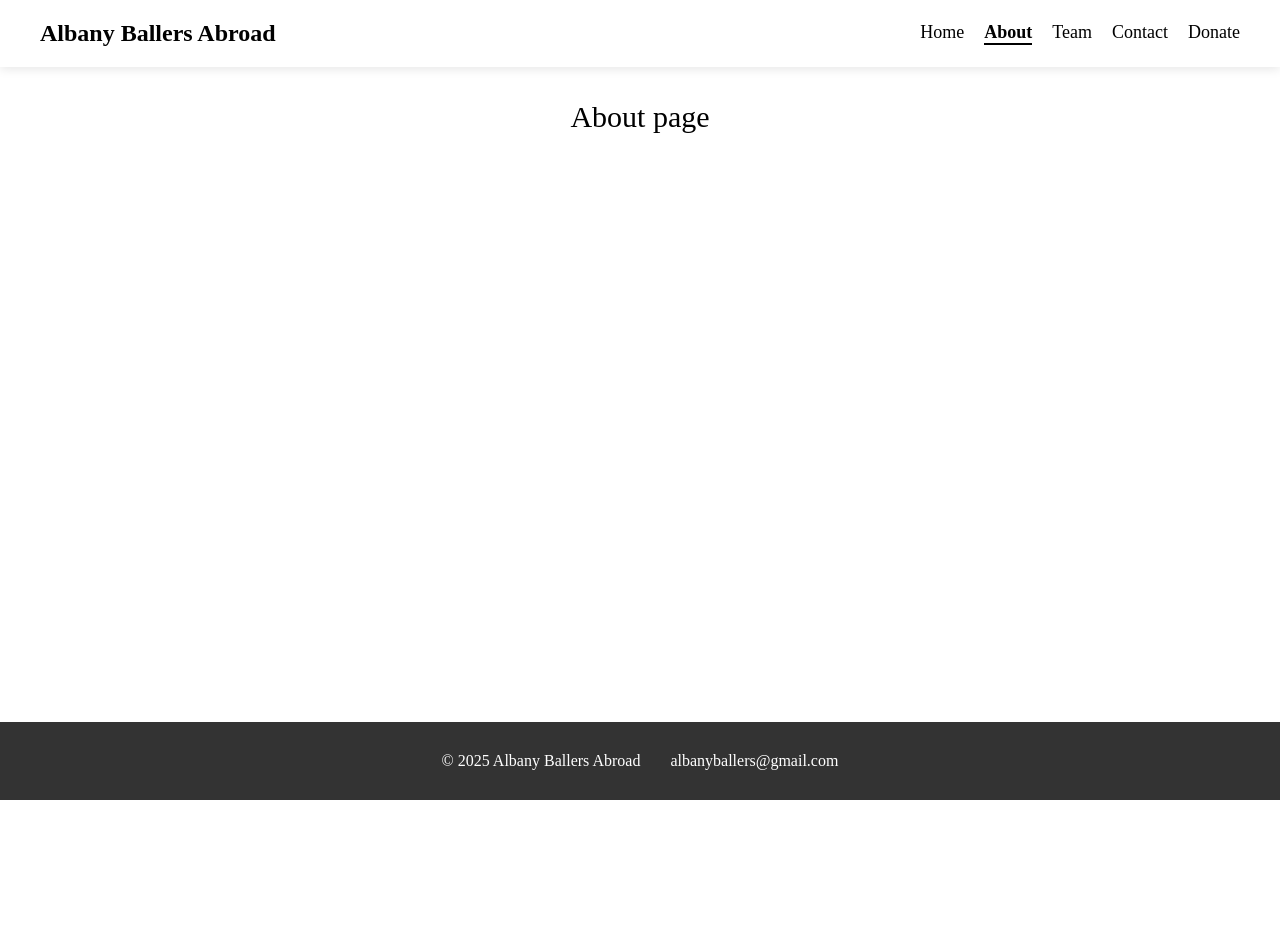
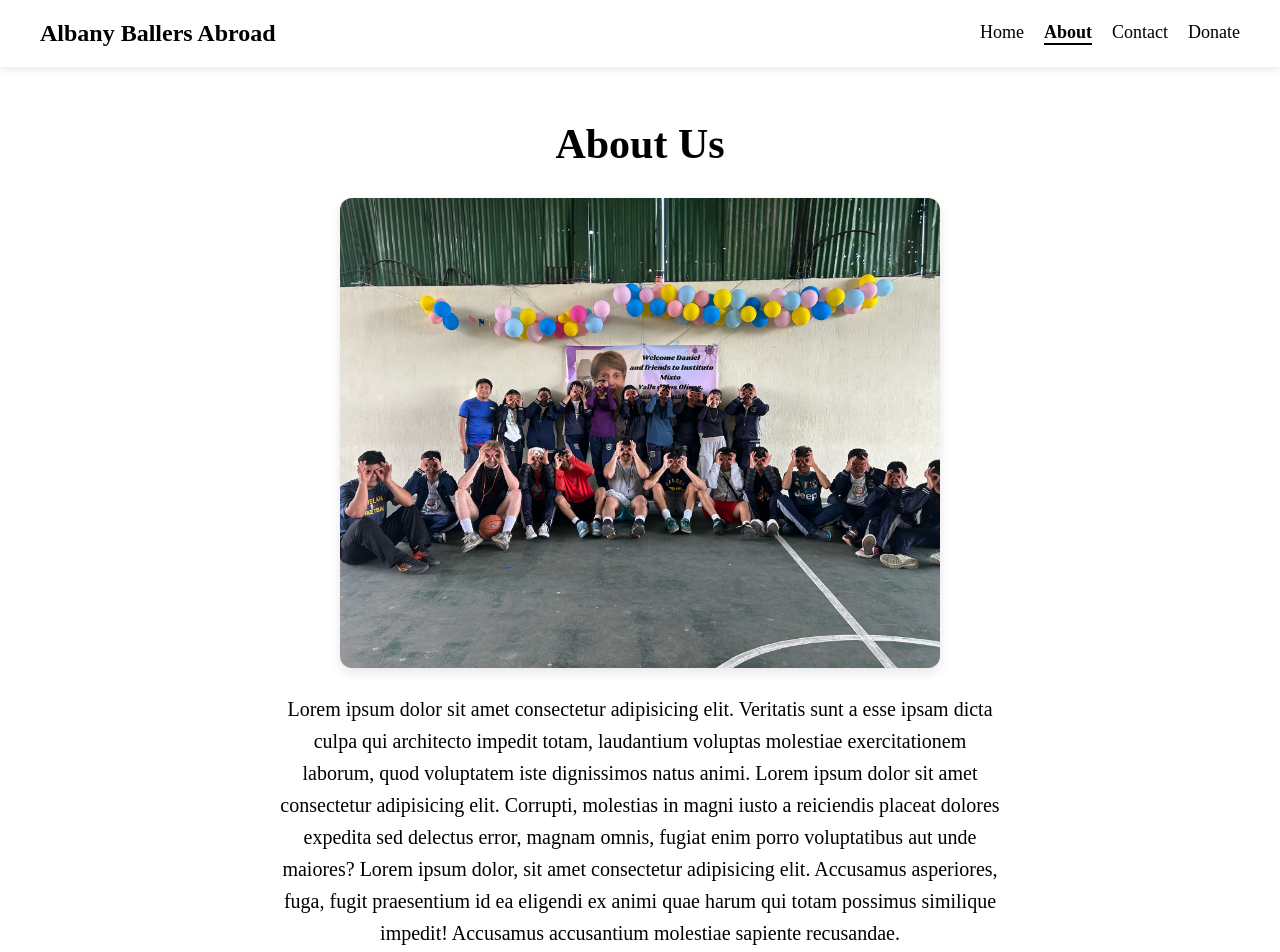
Before and after one commit to AltayHodo/albany-ballers-abroad, a React (Vite) app: page /about in a window 1280 px wide. Shown: the top 952 px of the page. Before the commit the page ends 800 px from the top, so only its background shows below. Built offline with nearby package versions, Linux system fonts and the light colour scheme.

Commit message:
Update about page, merge with team page

```diff
--- a/src/components/Navbar.jsx
+++ b/src/components/Navbar.jsx
@@ -9,7 +9,6 @@ export default function Navbar() {
       <div className={styles.navLinks}>
         <NavLink to="/" className={({ isActive }) => isActive ? styles.activeLink : ""}>Home</NavLink>
         <NavLink to="/about" className={({ isActive }) => isActive ? styles.activeLink : ""}>About</NavLink>
-        <NavLink to="/team" className={({ isActive }) => isActive ? styles.activeLink : ""}>Team</NavLink>
         <NavLink to="/contact" className={({ isActive }) => isActive ? styles.activeLink : ""}>Contact</NavLink>
         <NavLink to="/donate" className={({ isActive }) => isActive ? styles.activeLink : ""}>Donate</NavLink>
       </div>
--- a/src/pages/About.jsx
+++ b/src/pages/About.jsx
@@ -1,5 +1,17 @@
 import styles from '../styles/About.module.css';
+import Team from './Team';
 
 export default function About() {
-  return <div className={styles.about}>About page</div>;
+  return (
+    <>
+    <div className={styles.aboutContainer}>
+      <h2 className={styles.title}>About Us</h2>
+      <img src="/image-6.webp" alt="group photo" loading="lazy" />
+      <p className={styles.description}>
+        Lorem ipsum dolor sit amet consectetur adipisicing elit. Veritatis sunt a esse ipsam dicta culpa qui architecto impedit totam, laudantium voluptas molestiae exercitationem laborum, quod voluptatem iste dignissimos natus animi. Lorem ipsum dolor sit amet consectetur adipisicing elit. Corrupti, molestias in magni iusto a reiciendis placeat dolores expedita sed delectus error, magnam omnis, fugiat enim porro voluptatibus aut unde maiores? Lorem ipsum dolor, sit amet consectetur adipisicing elit. Accusamus asperiores, fuga, fugit praesentium id ea eligendi ex animi quae harum qui totam possimus similique impedit! Accusamus accusantium molestiae sapiente recusandae.
+      </p>
+    </div>
+    <Team />
+    </>
+  );
 }
--- a/src/pages/Team.jsx
+++ b/src/pages/Team.jsx
@@ -7,7 +7,7 @@ export default function Team() {
       <h1 className={styles.title}>Meet Our Team</h1>
       <div className={styles.teamGrid}>
         <Profile
-          name="Jeysson "
+          name="Jeysson Diego Alexander Montufar "
           description="Top 5 people ever."
           image1="/jason-1.webp"
           image2="/jason-2.webp"
--- a/src/routes.jsx
+++ b/src/routes.jsx
@@ -1,6 +1,5 @@
 import App from './App';
 import Home from './pages/Home';
-import Team from './pages/Team';
 import About from './pages/About';
 import Contact from './pages/Contact';
 import Donate from './pages/Donate';
@@ -25,10 +24,6 @@ const routes = [
         element: <About />,
       },
       {
-        path: '/team',
-        element: <Team />,
-      },
-      {
         path: '/contact',
         element: <Contact />,
       },
--- a/src/styles/About.module.css
+++ b/src/styles/About.module.css
@@ -1,7 +1,28 @@
-.about{
+.aboutContainer {
   display: flex;
-  justify-content: center;
-  padding: 20px;
-  font-size: 30px;
-  height: 100%;
+  flex-direction: column;
+  align-items: center;
+  padding: 40px;
+  max-width: 800px;
+  margin: 0 auto;
+  text-align: center;
 }
+
+.title {
+  font-size: 42px;
+  font-weight: 700;
+  margin-bottom: 30px;
+}
+
+.aboutContainer img {
+  width: 100%;
+  max-width: 600px;
+  border-radius: 12px;
+  box-shadow: 0 4px 12px rgba(0, 0, 0, 0.1);
+  margin-bottom: 25px;
+}
+
+.description {
+  font-size: 20px;
+  line-height: 1.6;
+}
```
Also changed, not shown: public/altay-2.webp, public/image-6.webp (added).
